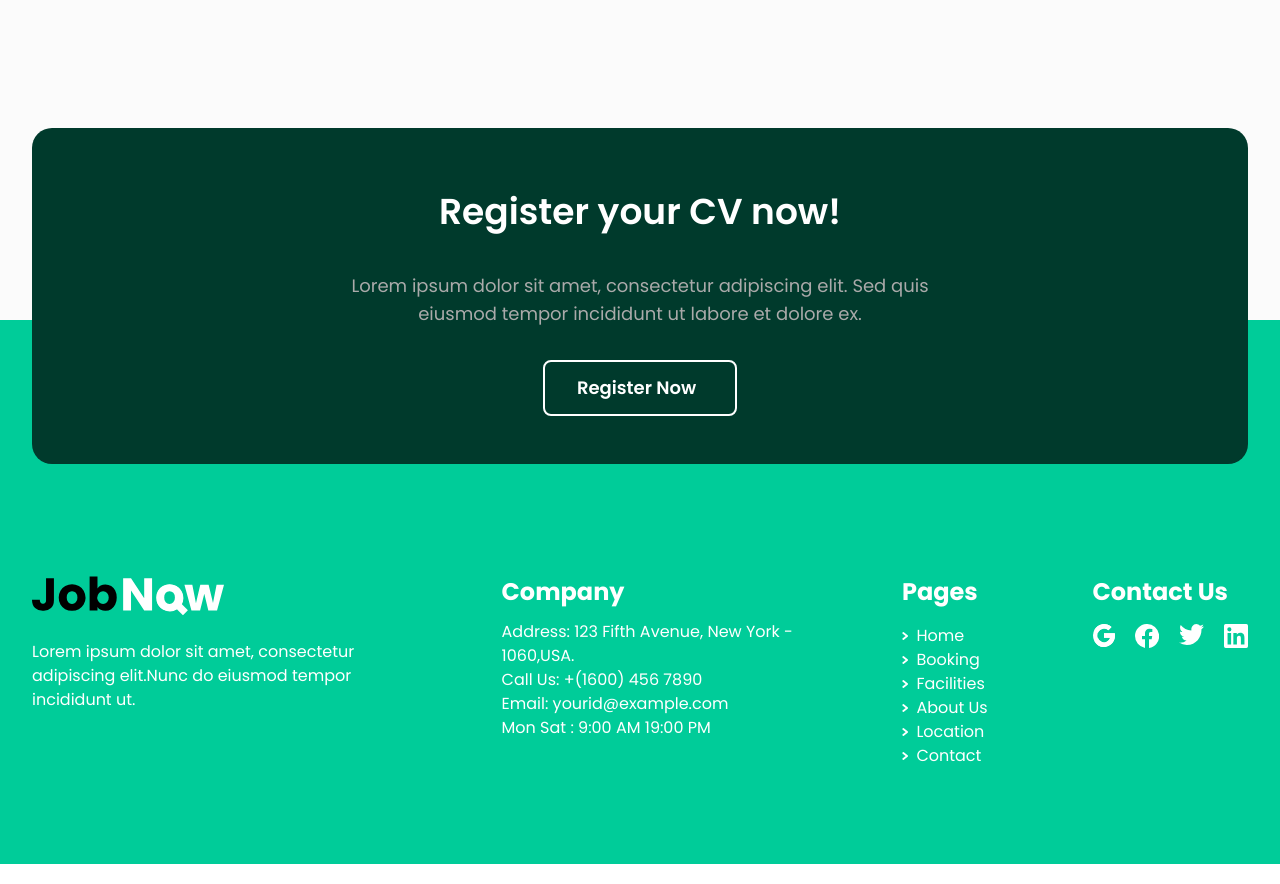
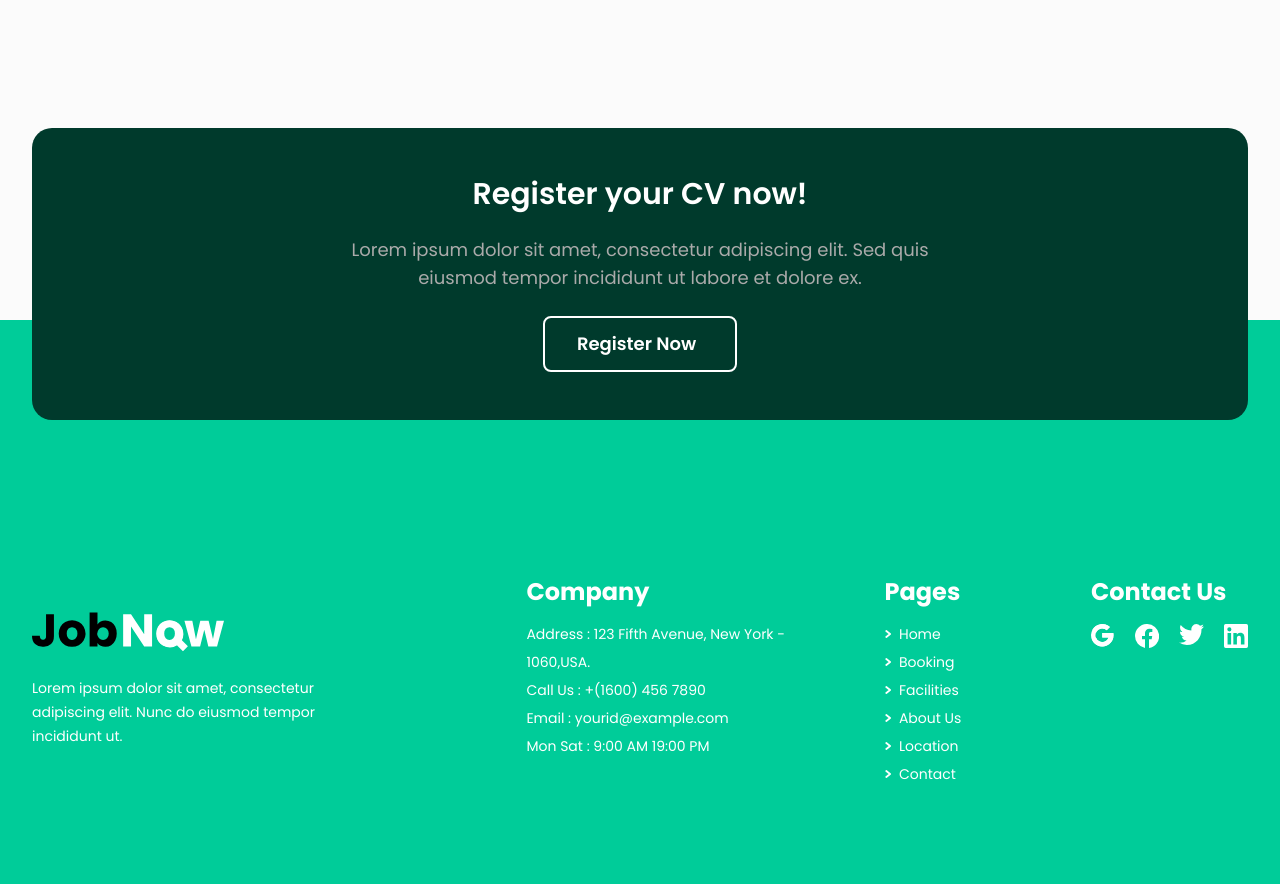
Before and after one commit to MaryJoeKhoury/job-search, a Next.js app: page / in a window 1280 px wide. Shown: the part 4160-5044 px from the top of the page. Built offline with nearby package versions, Linux system fonts and the light colour scheme.

Commit message:
footer fixes and hover effect

```diff
--- a/components/Footer.js
+++ b/components/Footer.js
@@ -1,5 +1,7 @@
 import React from "react";
 import AlignContainer from "./AlignContainer";
+import Google from "./svgs/Google";
+import Facebook from "./svgs/Facebook";
 
 const Footer = (props) => {
   return (
@@ -8,55 +10,68 @@ const Footer = (props) => {
     >
       <AlignContainer>
         <div className="flex flex-row flex-wrap items-start justify-between gap-8">
-          <div className="md:w-[30%]">
+          <div className="sm:mt-9 md:w-[30%]">
             <img src="/icons/logo-footer.svg" className="mb-6 h-10 w-48" />
-            <p className="xs:pr-24 sm:p-0">
-              Lorem ipsum dolor sit amet, consectetur adipiscing elit.Nunc do
+            <p className="text-sm leading-6 xs:pr-12 sm:pr-40 md:pr-0 xl:pr-16">
+              Lorem ipsum dolor sit amet, consectetur adipiscing elit. Nunc do
               eiusmod tempor incididunt ut.
             </p>
           </div>
-          <div className="flex flex-row flex-wrap justify-between gap-8 xs:flex-nowrap lg:justify-center xl:justify-between">
-            <div className="sm:w-3/4">
+          <div className="line-h flex flex-row flex-wrap justify-between gap-8 xs:flex-nowrap lg:justify-center xl:justify-between">
+            <div className="sm:w-3/5">
               <h1 className="mb-3 text-2xl font-bold text-white">Company</h1>
-              <ul>
+              <ul className="text-sm leading-7">
                 <a href="#">
-                  <li>Address: 123 Fifth Avenue, New York - 1060,USA.</li>
+                  <li>Address : 123 Fifth Avenue, New York - 1060,USA.</li>
                 </a>
                 <a href="#">
-                  <li>Call Us: +(1600) 456 7890</li>
+                  <li>Call Us : +(1600) 456 7890</li>
                 </a>
                 <a href="#">
-                  <li>Email: yourid@example.com</li>
+                  <li>Email : yourid@example.com</li>
                 </a>
                 <li>Mon Sat : 9:00 AM 19:00 PM </li>
               </ul>
             </div>
             <div>
-              <h1 className="mb-4 text-2xl font-bold text-white">Pages</h1>
-              <ul>
-                <a href="#" className="flex flex-row gap-2">
+              <h1 className="mb-3 text-2xl font-bold text-white">Pages</h1>
+              <ul className="text-sm leading-7">
+                <a href="#" className="group flex flex-row gap-2">
                   <img src="/icons/list-bullet.svg" />
-                  <li>Home</li>
+                  <li className="relative before:absolute before:bottom-[-2px] before:left-0 before:h-[2px] before:w-0 before:bg-white before:transition-all before:duration-300 before:ease-in-out group-hover:before:w-full">
+                    Home
+                  </li>
                 </a>
-                <a href="#" className="flex flex-row gap-2">
+                <a href="#" className="group flex flex-row gap-2">
                   <img src="/icons/list-bullet.svg" />
-                  <li>Booking</li>
+                  <li className="relative before:absolute before:bottom-[-2px] before:left-0 before:h-[2px] before:w-0 before:bg-white before:transition-all before:duration-300 before:ease-in-out group-hover:before:w-full">
+                    Booking
+                  </li>
                 </a>
-                <a href="#" className="flex flex-row gap-2">
+
+                <a href="#" className="group flex flex-row gap-2">
                   <img src="/icons/list-bullet.svg" />
-                  <li>Facilities</li>
+                  <li className="relative before:absolute before:bottom-[-2px] before:left-0 before:h-[2px] before:w-0 before:bg-white before:transition-all before:duration-300 before:ease-in-out group-hover:before:w-full">
+                    Facilities
+                  </li>
                 </a>
-                <a href="#" className="flex flex-row gap-2">
+                <a href="#" className="group flex flex-row gap-2">
                   <img src="/icons/list-bullet.svg" />
-                  <li>About Us</li>
+                  <li className="relative before:absolute before:bottom-[-2px] before:left-0 before:h-[2px] before:w-0 before:bg-white before:transition-all before:duration-300 before:ease-in-out group-hover:before:w-full">
+                    About Us
+                  </li>
                 </a>
-                <a href="#" className="flex flex-row gap-2">
+                <a href="#" className="group flex flex-row gap-2">
                   <img src="/icons/list-bullet.svg" />
-                  <li>Location</li>
+                  <li className="relative before:absolute before:bottom-[-2px] before:left-0 before:h-[2px] before:w-0 before:bg-white before:transition-all before:duration-300 before:ease-in-out group-hover:before:w-full">
+                    Location
+                  </li>
                 </a>
-                <a href="#" className="flex flex-row gap-2">
+                <a href="#" className="group flex flex-row gap-2">
                   <img src="/icons/list-bullet.svg" />
-                  <li>Contact</li>
+                  <li className="relative before:absolute before:bottom-[-2px] before:left-0 before:h-[2px] before:w-0 before:bg-white before:transition-all before:duration-300 before:ease-in-out group-hover:before:w-full">
+                    Contact
+                  </li>
                 </a>
               </ul>
             </div>
@@ -64,16 +79,16 @@ const Footer = (props) => {
           <div>
             <h1 className="mb-4 text-2xl font-bold text-white">Contact Us</h1>
             <div className="flex flex-row gap-5">
-              <a href="#">
-                <img src="/icons/google.svg" />
+              <a href="#" className="hover:p-2 hover:duration-200">
+                <Google />
               </a>
-              <a href="#">
-                <img src="/icons/facebook.svg" />
+              <a href="#" className="hover:p-2 hover:duration-200">
+                <Facebook />
               </a>
-              <a href="#">
+              <a href="#" className="hover:p-2 hover:duration-200">
                 <img src="/icons/twitter.svg" />
               </a>
-              <a href="#">
+              <a href="#" className="hover:p-2 hover:duration-200">
                 <img src="/icons/linkedin.svg" />
               </a>
             </div>
--- /dev/null
+++ b/components/svgs/Facebook.js
@@ -0,0 +1,12 @@
+import * as React from "react";
+const Facebook = (props) => (
+  <svg xmlns="http://www.w3.org/2000/svg" width={24} height={24} {...props}>
+    <path
+      fill="#fff"
+      fillRule="evenodd"
+      d="M0 12.07A12.144 12.144 0 0 0 10 24v-8.67H7V12h3V9.33a4.335 4.335 0 0 1 4.67-4.66 18.374 18.374 0 0 1 2.66.26V8H15.8c-1.47 0-1.8.73-1.8 1.67V12h3.2l-.53 3.33H14V24A12.077 12.077 0 1 0 0 12.07Z"
+      data-name="Path 265"
+    />
+  </svg>
+);
+export default Facebook;
--- /dev/null
+++ b/components/svgs/Google.js
@@ -0,0 +1,26 @@
+import * as React from "react";
+const Google = (props) => (
+  <svg xmlns="http://www.w3.org/2000/svg" width={24} height={24} {...props}>
+    <g fill="#fff" data-name="Group 54">
+      <g data-name="Group 50">
+        <path
+          d="M22.28 9.05h-.91V9H11.25v4.5h6.36a6.756 6.756 0 1 1-1.88-7.29l3.18-3.18a11.237 11.237 0 1 0 3.59 8.22 11.4 11.4 0 0 0-.22-2.2Z"
+          data-name="Path 144"
+        />
+        <path
+          d="m1.3 6.01 3.69 2.71a6.742 6.742 0 0 1 10.74-2.51l3.18-3.18A11.224 11.224 0 0 0 1.3 6.01Z"
+          data-name="Path 145"
+        />
+      </g>
+      <path
+        d="M11.25 22.5a11.163 11.163 0 0 0 7.54-2.92l-3.48-2.95a6.731 6.731 0 0 1-10.41-3.1l-3.67 2.83a11.264 11.264 0 0 0 10.02 6.14Z"
+        data-name="Path 146"
+      />
+      <path
+        d="M22.28 9.05h-.91V9H11.25v4.5h6.36a6.726 6.726 0 0 1-2.3 3.13l3.48 2.95a10.883 10.883 0 0 0 3.71-8.33 11.4 11.4 0 0 0-.22-2.2Z"
+        data-name="Path 147"
+      />
+    </g>
+  </svg>
+);
+export default Google;
--- a/pages/index.js
+++ b/pages/index.js
@@ -394,13 +394,13 @@ export default function Home() {
 
       <AlignContainer>
         <section className="relative">
-          <div className="absolute -top-48 z-10 rounded-[20px] bg-[#003A2C] pb-12 pt-16">
+          <div className="absolute -top-48 z-10 rounded-[20px] bg-[#003A2C] pb-12 pt-12">
             <h1
-              className={`text-center font-Poppins text-2xl font-semibold text-white sm:text-4xl`}
+              className={`text-center font-Poppins text-2xl font-semibold text-white sm:text-4xl lg:text-3xl`}
             >
               Register your CV now!
             </h1>
-            <p className="mb-8 mt-10 px-4 text-center font-Poppins text-sm text-[#AAAAAA] xs:px-8 sm:px-20 md:px-28 md:text-lg lg:px-40 xl:px-72">
+            <p className="mb-6 mt-6 px-4 text-center font-Poppins text-sm text-[#AAAAAA] xs:px-8 sm:px-20 md:px-28 md:text-lg lg:px-40 xl:px-72">
               Lorem ipsum dolor sit amet, consectetur adipiscing elit. Sed quis
               eiusmod tempor incididunt ut labore et dolore ex.
             </p>
```
